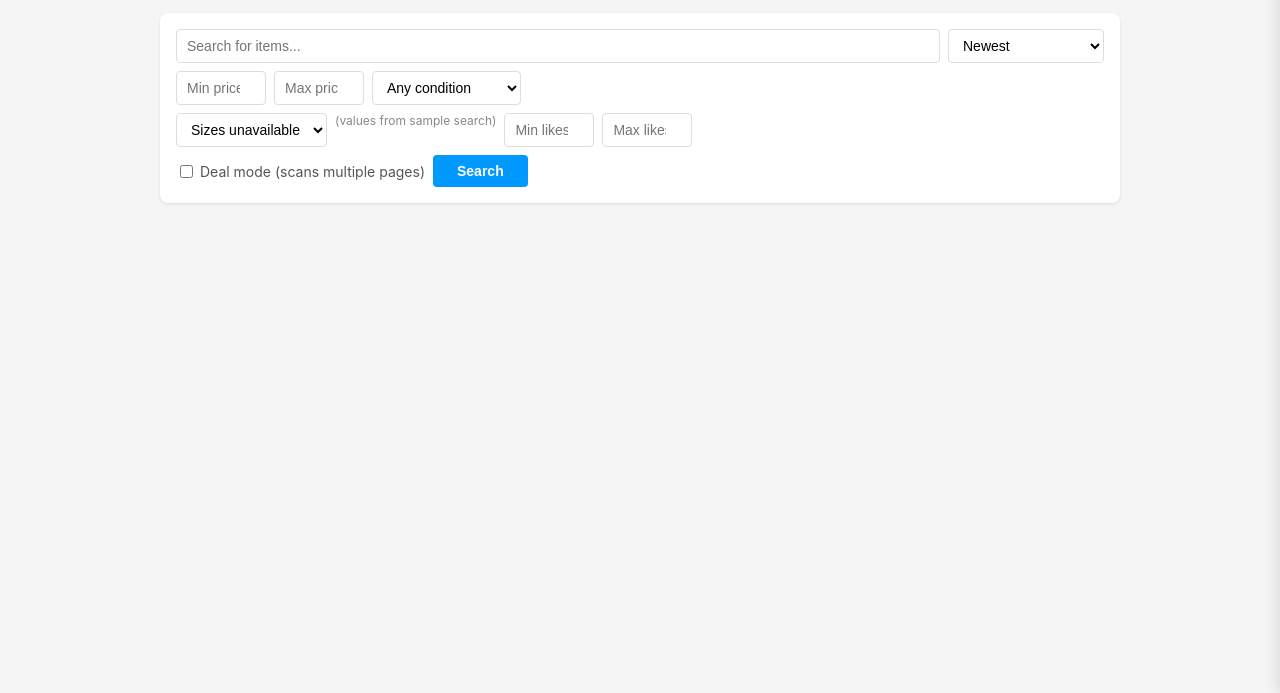
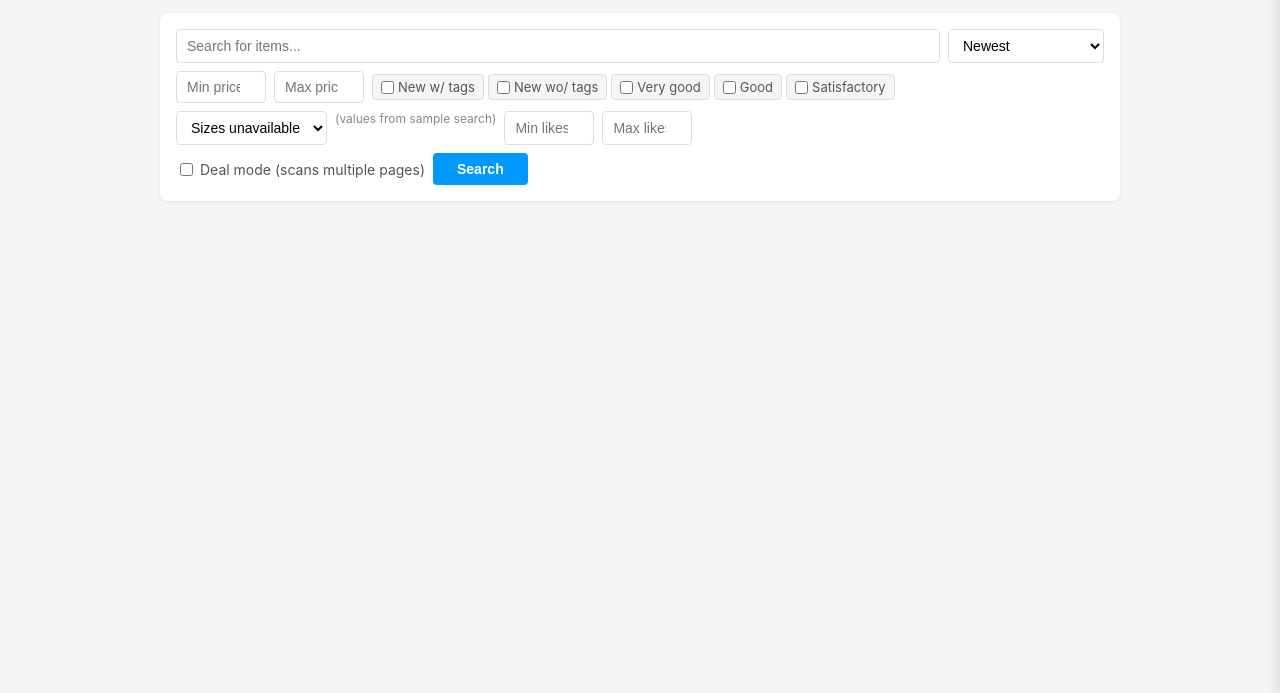
Before and after one commit to late8b/VintedDealFinder, a website: page public/index.html in a window 1280 px wide. Shown: the part 107-800 px from the top of the page. Drawn offline with Linux system fonts and the light colour scheme; no server answers.

Commit message:
Replace condition dropdown with multi-select checkboxes

```diff
--- a/public/index.html
+++ b/public/index.html
@@ -13,6 +13,10 @@
   .filters .row { display: flex; gap: 8px; flex-wrap: wrap; margin-bottom: 8px; }
   .filters .row:last-child { margin-bottom: 0; }
   .filters input, .filters select { padding: 7px 10px; border: 1px solid #ddd; border-radius: 4px; font-size: 14px; background: #fff; }
+  .cond-group { display:flex; gap:4px; flex-wrap:wrap; align-items:center; }
+  .cond-label { font-size:12px; display:flex; align-items:center; gap:3px; cursor:pointer; padding:4px 8px; background:#f5f5f5; border:1px solid #ddd; border-radius:4px; user-select:none; transition:all .15s; }
+  .cond-label:has(input:checked) { background:#e0f0ff; border-color:#09f; color:#069; }
+  .cond-label input { margin:0; width:13px; height:13px; }
   .filters input[type="text"] { flex: 1; min-width: 180px; }
   .filters input[type="number"] { width: 90px; }
   .filters label { font-size: 13px; color: #555; display: flex; align-items: center; gap: 4px; }
@@ -106,14 +110,13 @@
   <div class="row">
     <input type="number" id="priceMin" placeholder="Min price" min="0" step="0.01">
     <input type="number" id="priceMax" placeholder="Max price" min="0" step="0.01">
-    <select id="condition">
-      <option value="">Any condition</option>
-      <option value="new_with_tags">New with tags</option>
-      <option value="new_without_tags">New without tags</option>
-      <option value="very_good">Very good</option>
-      <option value="good">Good</option>
-      <option value="satisfactory">Satisfactory</option>
-    </select>
+    <div class="cond-group" id="conditionGroup">
+      <label class="cond-label"><input type="checkbox" value="new_with_tags"> New w/ tags</label>
+      <label class="cond-label"><input type="checkbox" value="new_without_tags"> New wo/ tags</label>
+      <label class="cond-label"><input type="checkbox" value="very_good"> Very good</label>
+      <label class="cond-label"><input type="checkbox" value="good"> Good</label>
+      <label class="cond-label"><input type="checkbox" value="satisfactory"> Satisfactory</label>
+    </div>
   </div>
   <div class="row">
     <select id="size">
@@ -208,11 +211,16 @@ async function loadSizes() {
   }
 }
 
+function getConditions() {
+  const checked = document.querySelectorAll('#conditionGroup input:checked');
+  return Array.from(checked).map(cb => cb.value).join(',');
+}
+
 function getSearchParams(page) {
   const p = { query: document.getElementById('query').value, page: page || 1, per_page: 48, order: document.getElementById('order').value };
   const pf = document.getElementById('priceMin').value;
   const pt = document.getElementById('priceMax').value;
-  const cond = document.getElementById('condition').value;
+  const cond = getConditions();
   const sz = document.getElementById('size').value;
   const minL = document.getElementById('minLikes').value;
   const maxL = document.getElementById('maxLikes').value;
@@ -270,7 +278,7 @@ async function doDeals() {
   const p = { query: document.getElementById('query').value, pages, max_likes: maxLikes, strict };
   const pf = document.getElementById('priceMin').value;
   const pt = document.getElementById('priceMax').value;
-  const cond = document.getElementById('condition').value;
+  const cond = getConditions();
   const sz = document.getElementById('size').value;
   if (pf) p.price_from = pf;
   if (pt) p.price_to = pt;
```
